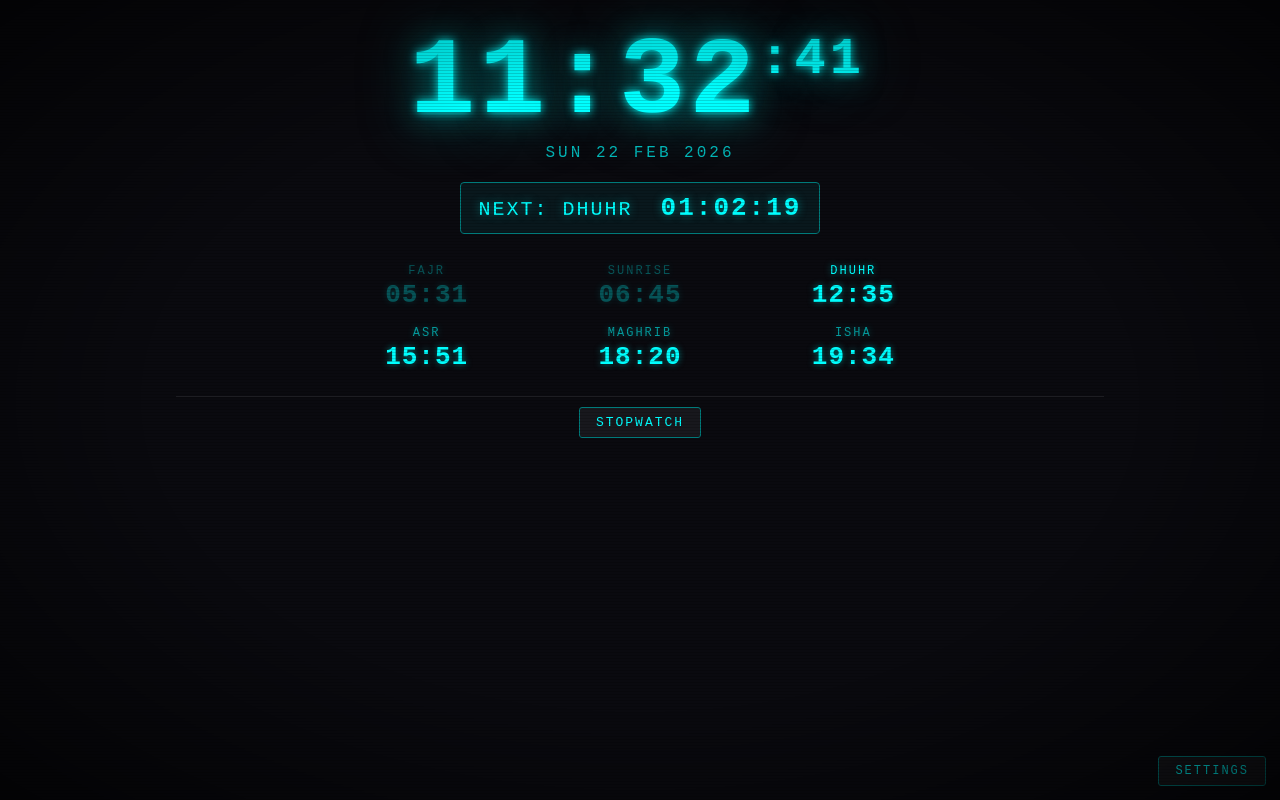
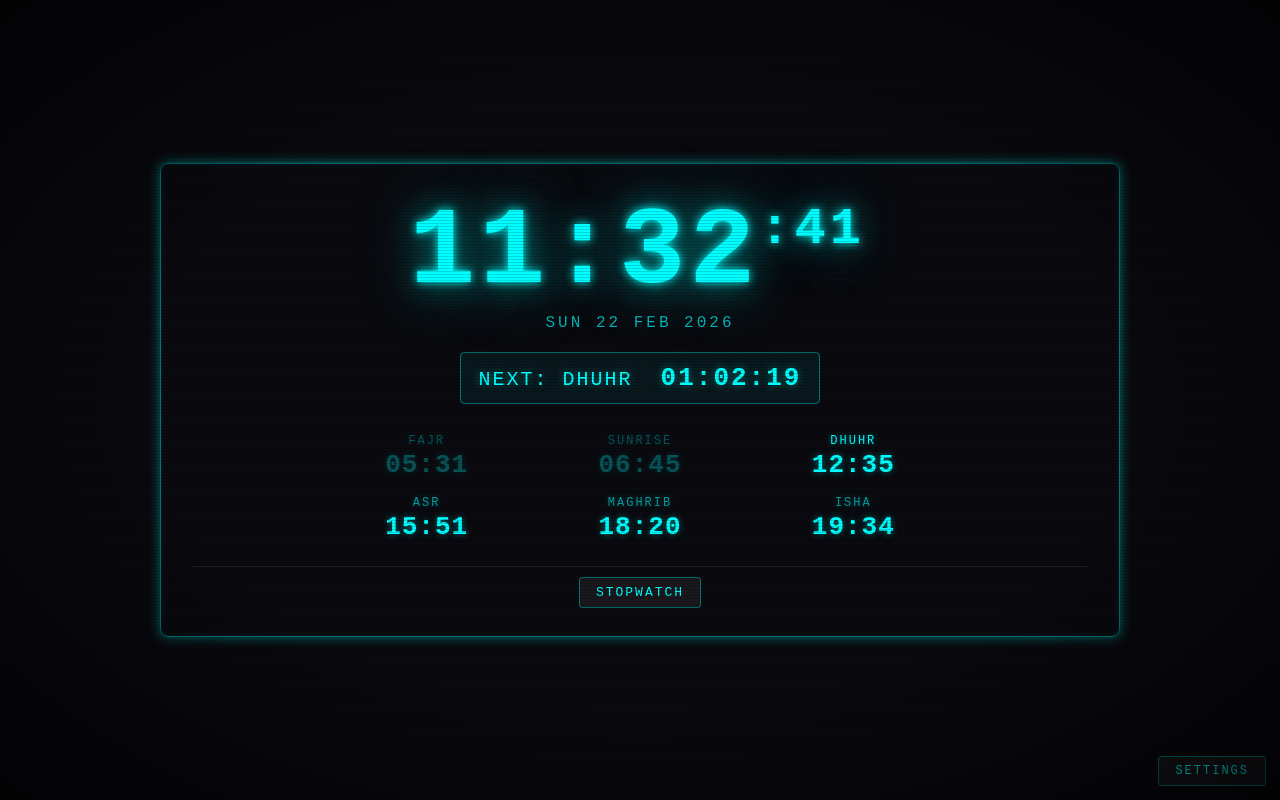
Before and after one commit to fawzanm/chrome-44-clock, a plain HTML site: page index.html in a window 1280 px wide. Drawn offline with Linux system fonts and the light colour scheme.

Commit message:
Center dashboard on screen and add glowing border
- Body uses flexbox to center #dashboard both axes
- Dashboard gets a themed border with box-shadow glow
- Sized at 92vw / max 960px for 10.1" landscape frame
- overflow: hidden on body since content fits without scroll

Co-Authored-By: Claude Opus 4.6 <noreply@anthropic.com>

```diff
--- a/app.js
+++ b/app.js
@@ -125,6 +125,7 @@
     APP.dom.errorBar     = $('error-bar');
     APP.dom.prayerGrid   = $('prayer-grid');
     APP.dom.clockDisplay = $('clock-display');
+    APP.dom.dashboard    = $('dashboard');
   }
 
   /* --------------------------------------------------------
@@ -413,6 +414,10 @@
 
     // Body class
     document.body.className = APP.state.theme;
+
+    // Dashboard border glow
+    APP.dom.dashboard.style.borderColor = dim;
+    APP.dom.dashboard.style.boxShadow = '0 0 12px ' + dim + ', inset 0 0 12px ' + t.bg;
 
     // Clock glow
     var shadow = '0 0 10px ' + glow + ', 0 0 30px ' + dim + ', 0 0 60px ' + dim;
--- a/styles.css
+++ b/styles.css
@@ -13,12 +13,20 @@
 html, body {
   width: 100%;
   height: 100%;
-  overflow-x: hidden;
-  overflow-y: auto;
+  overflow: hidden;
   background: #0a0a0f;
   color: #ccc;
   font-family: "Courier New", Courier, "Lucida Console", monospace;
   -webkit-font-smoothing: antialiased;
+}
+
+body {
+  display: -webkit-flex;
+  display: flex;
+  -webkit-align-items: center;
+  align-items: center;
+  -webkit-justify-content: center;
+  justify-content: center;
 }
 
 /* --- Theme colour variables via classes --- */
@@ -65,10 +73,13 @@ html, body {
 #dashboard {
   position: relative;
   z-index: 1;
+  width: 92vw;
   max-width: 960px;
-  margin: 0 auto;
-  padding: 18px 16px 30px;
+  padding: 24px 32px 28px;
   text-align: center;
+  border: 1px solid;
+  border-radius: 8px;
+  /* border colour + glow set by JS via applyThemeColors */
 }
 
 /* ============================================================
```
